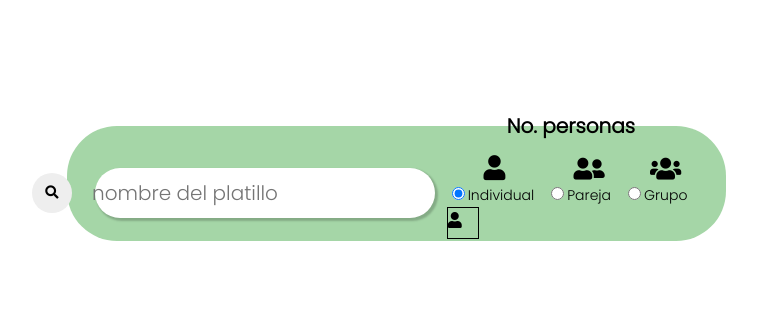
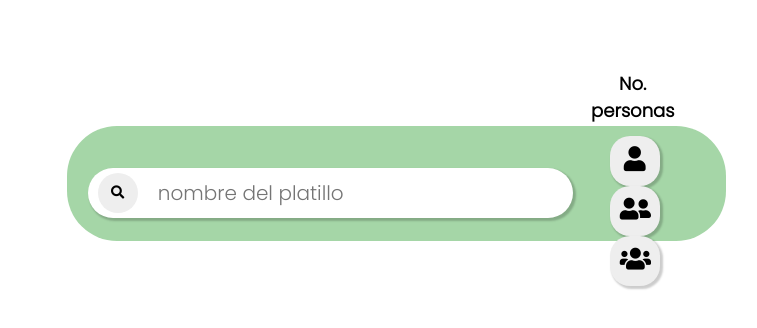
Before and after one commit to Gustavo-Vazquez9/Proyecto-Angular, an Angular app in the folder Costeo/: page / in a window 1280 px wide. Shown: the top 328 px of the page, without its empty margins (257-1014 px from the left). Built offline with nearby package versions, Linux system fonts and the light colour scheme.

Commit message:
input y botones funcionando

```diff
--- a/Costeo/package.json
+++ b/Costeo/package.json
@@ -18,6 +18,7 @@
     "@angular/platform-browser": "~13.2.0",
     "@angular/platform-browser-dynamic": "~13.2.0",
     "@angular/router": "~13.2.0",
+    "node-sass": "^7.0.1",
     "rxjs": "~7.5.0",
     "tslib": "^2.3.0",
     "zone.js": "~0.11.4"
--- a/Costeo/src/app/Input/input.component.html
+++ b/Costeo/src/app/Input/input.component.html
@@ -11,26 +11,16 @@
 
   <div class="flex-box">
     <h1>No. personas</h1>
-    <div class="content-box">
-      <div><i class="fas fa-user"></i></div>
-      <input type="radio" id="individual" name="drone" value="individual" checked>
-      <label for="individual">Individual</label>
+    <div class="content-box" (click)="personas(1)">
+      <i class="fas fa-user"></i>
     </div>
 
-    <div class="content-box">
-      <div><i class="fas fa-user-friends"></i></div>
-      <input type="radio" id="pareja" name="drone" value="pareja">
-      <label for="pareja">Pareja</label>
+    <div class="content-box" (click)="personas(2)">
+      <i class="fas fa-user-friends"></i>
     </div>
 
-    <div class="content-box">
-      <div><i class="fas fa-users"></i></div>
-      <input type="radio" id="grupo" name="drone" value="grupo">
-      <label for="grupo">Grupo</label>
-    </div>
-
-    <div class="prueba" (click)="personas(1)">
-    <i class="fas fa-user"></i>
+    <div class="content-box" (click)="personas(5)">
+      <i class="fas fa-users"></i>
     </div>
   </div>
 
--- a/Costeo/src/app/Input/input.component.scss
+++ b/Costeo/src/app/Input/input.component.scss
@@ -18,7 +18,7 @@
   border-radius: 50px;
 
   .search-bar {
-    width: 20rem;
+    width: 36rem;
     height: 30px;
     background: #FFFFFF;
     display: flex;
@@ -60,43 +60,43 @@
 
   .flex-box {
     width: 300px;
-    margin-top: -5%;
-    justify-content: center;
-    align-items: center;
-    margin-right: -8%;
-    margin-left: 2%;
+    margin-top: -4%;
+    text-align: center;
+    margin-right: 5%;
+    margin-left: 3%;
 
     h1 {
-      margin-left: 20%;
-      font-size: 20px;
+      text-align: center;
+      font-size: 18px;
     }
 
     .content-box {
+      width: 30px;
+      height: 30px;
       display: inline-block;
-      font-size: 14px;
-      padding-right: 12px;
+      font-size: 20px;
+      border-radius:  20px;
+      padding: 10px 10px;
+      margin-left: 5%;
+      text-align: center;
+      background-color: #EEEEEE;
+      box-shadow: 2px 2px 2px 1px rgba(0, 0, 0, 0.2);
 
-      div {
-        padding: 1% 42%;
+      &:hover {
+        background-color: #43A047;
+
+        i {
+          color: #EEEEEE;
+        }
+      }
 
         i{
+          text-align: center;
           font-size: 25px;
           position: relative;
           font-family: "Font Awesome 5 Free";
         }
-      }
     }
 
-    .prueba {
-      width: 30px;
-      height: 30px;
-      border: 1px solid #000;
-      i{
-        font-family: "Font Awesome 5 Free";
-      }
-
-    }
   }
-
-
 }
```
Also changed, not shown: 1 other file (tests, documents, lock files or other folders).
